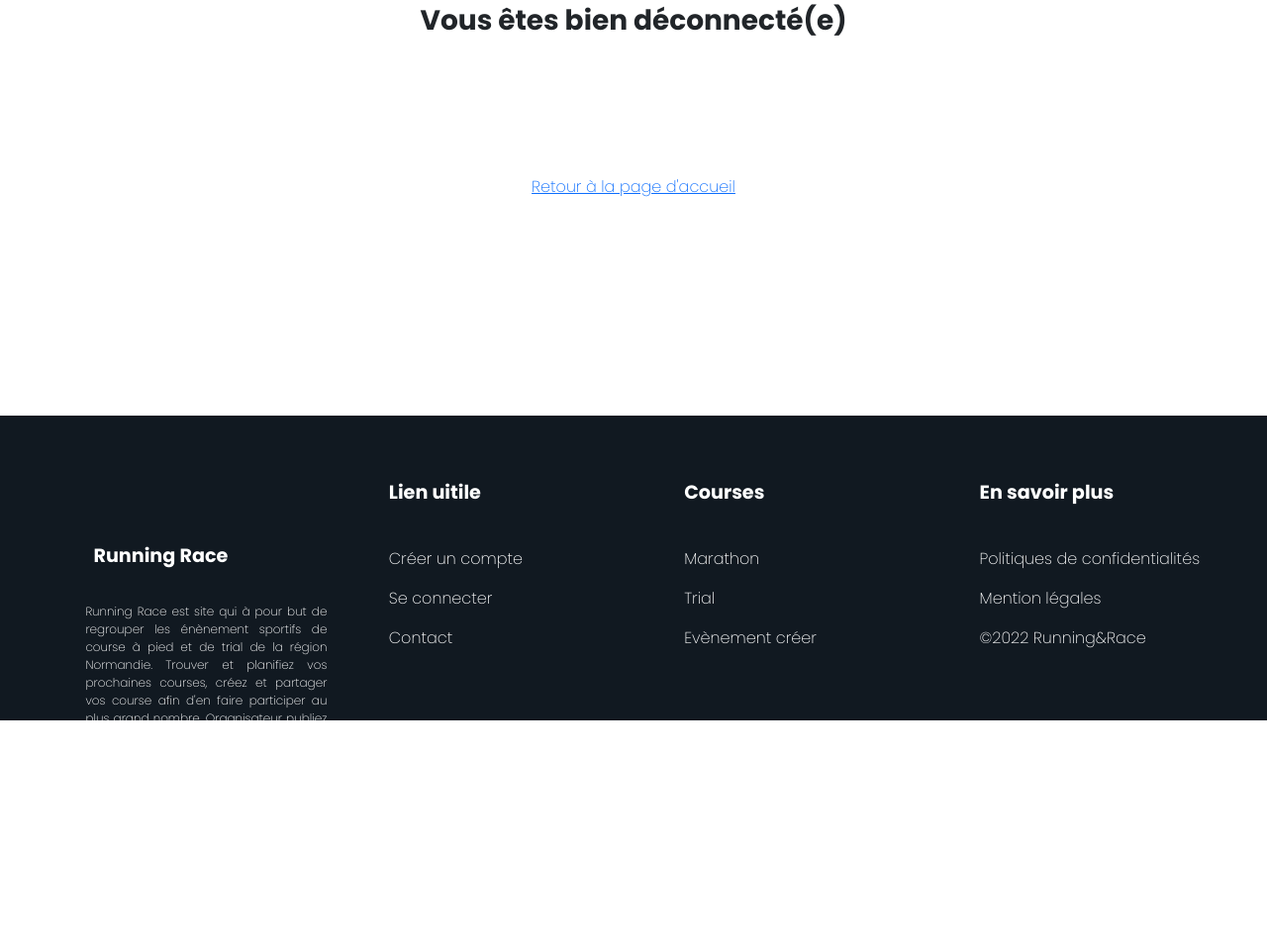
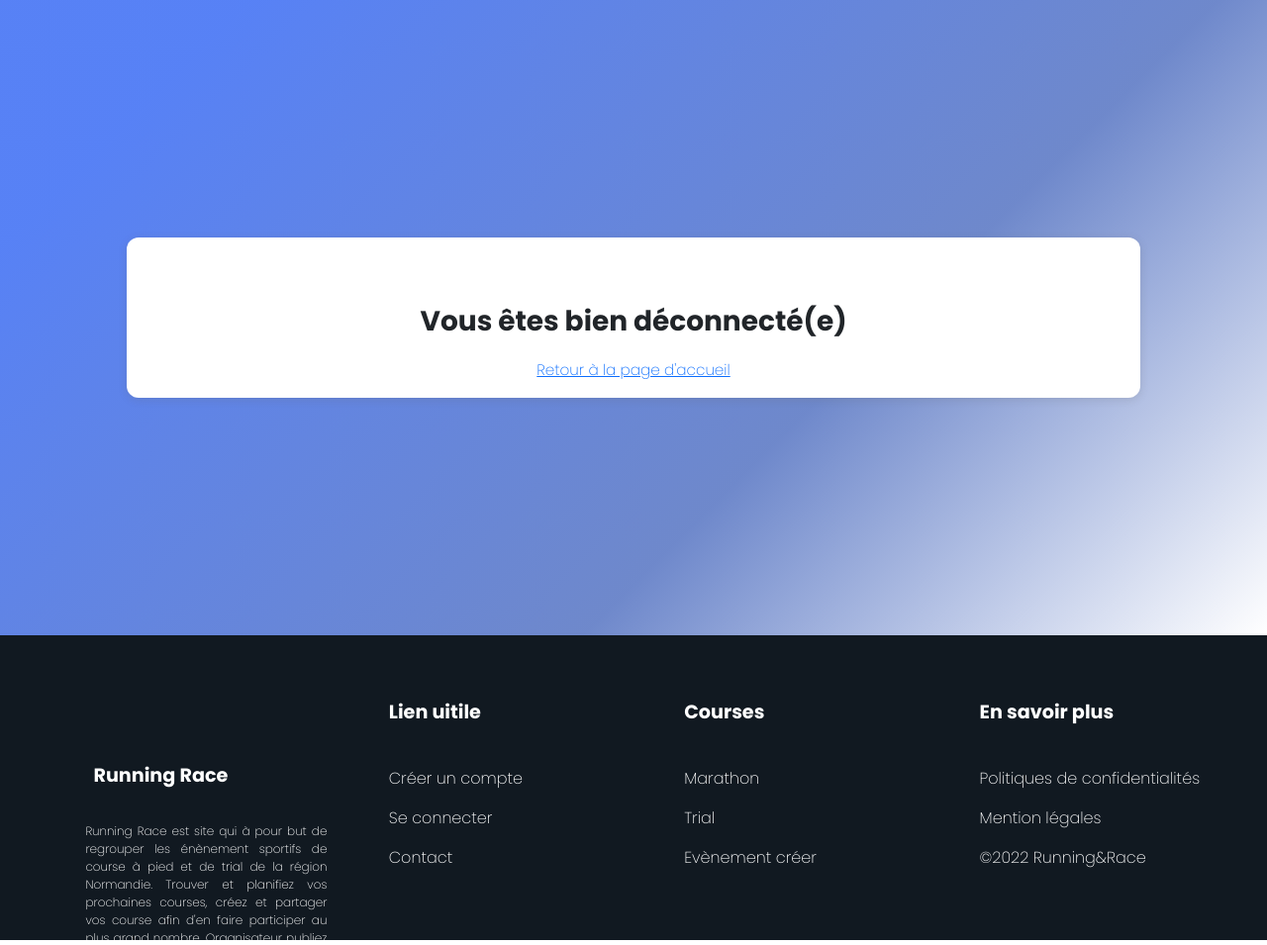
Before and after one commit to MickaelVotte/TitreProV2, a PHP site: page /view/logout.php in a window 1280 px wide. Shown: the part 72-1027 px from the top of the page at 99% size. Before the commit the page ends 800 px from the top, so only its background shows below. Run offline with PHP 8.4, Linux system fonts and the light colour scheme; the visitor is signed in with stand-in values (Sample User, id 1); some libraries are stand-ins or nearby versions.

Commit message:
ajout de css photo + design logout/supprimer user

```diff
--- a/assets/style/login.css
+++ b/assets/style/login.css
@@ -9,7 +9,7 @@
 
 
 .bglogin{
-background: rgba(0, 0, 0, 0.2)  url("../img/login.jpg");
+background: rgba(0, 0, 0, 0.2)  url("../img/rr.jpg");
 background-size: cover;
 background-repeat: no-repeat;
 background-position:center;
@@ -49,6 +49,26 @@ background: linear-gradient(135deg, rgba(64,112,244,0.8802871490393032) 13%, rgb
     padding: 0;
     width: 65%;
 }
+.formulaire4{
+    margin: 7rem 15rem;
+    position: relative;
+    padding: 1rem;
+    border-radius: 0.75rem;
+    box-shadow: rgba(99, 99, 99, 0.2) 0px 2px 8px 0px;
+    background-color: #fff;
+
+
+}
+.formulaire5{
+    margin: 15rem 8em;
+    position: relative;
+    padding: 1rem;
+    border-radius: 0.75rem;
+    box-shadow: rgba(99, 99, 99, 0.2) 0px 2px 8px 0px;
+    background-color: #fff;
+
+
+}
 
 
 @media screen and (max-width: 900px) {
@@ -56,7 +76,17 @@ background: linear-gradient(135deg, rgba(64,112,244,0.8802871490393032) 13%, rgb
      width: 100%;
     }
 }
+@media screen and (max-width: 900px) {
+    .formulaire4{
+     margin: 0;
+    }
+}
 
+@media screen and (max-width: 900px) {
+    .formulaire5{
+     margin: 10rem 1rem;
+}
+}
 
 
 .titleNameLogin{
@@ -259,15 +289,6 @@ i{
 
 /**********LOGOUT************/
 
-.logoutBox
-{
-    display: flex;
-    justify-content: center;
-    text-align: center;
-    border-radius: 0.75rem;
-    box-shadow: 2p 2px 10px rgba(0, 0, 0, 0.2);
-    height: 20rem;
-}
 
 .btn-login3
 {
--- a/controllers/controller_closeAccount.php
+++ b/controllers/controller_closeAccount.php
@@ -4,10 +4,6 @@ require_once '../config.php';
 require_once '../models/Database.php';
 require_once '../models/User.php';
 
-
-
-var_dump($_SESSION);
-var_dump($_GET);
 
 
 if (isset($_GET['action']) && isset($_GET['idUser']) && $_GET['action'] == 'delete') {
--- a/view/home.php
+++ b/view/home.php
@@ -64,7 +64,7 @@
                     </div>
                     <div class="card-bottom">
                         <div class="stat">
-                            <a class="btncard" href="#">En savoir plus</a>
+                            <a class="btncard" href="./courses.php">En savoir plus</a>
                         </div>
                     </div>
                 </div>
@@ -82,7 +82,7 @@
                     </div>
                     <div class="card-bottom">
                         <div class="stat">
-                            <a class="btncard" href="#">En savoir plus</a>
+                            <a class="btncard" href="./courses.php">En savoir plus</a>
                         </div>
                     </div>
                 </div>
--- a/view/logout.php
+++ b/view/logout.php
@@ -11,10 +11,18 @@ require_once '../controllers/controller_logout.php'
 <?php include('../elements/header.php') ?>
 
 
-<div class="row m-0 p-0 logoutBox">
+<div class="row m-0 p-0 bglogin3">
+    <div class="col-12 m-0 p-0 ">
+        <div class="formulaire5 ">
+            <div class="text-center mt-5 m-0 p-0">
+                <p class="fw-bolder fs-3">Vous êtes bien déconnecté(e) </p>
+            <a class="textLoginBottom" href="./home.php">Retour à la page d'accueil</a>
+            </div>
 
-    <p class="fw-bolder fs-3">Vous  êtes bien déconnecté(e) </p>
-    <a href="./home.php">Retour à la page d'accueil</a>
+        </div>
+
+    </div>
+
 
 </div>
 
```
Also changed, not shown: assets/style/courses.css (+27 -2 lines), view/closeAccount.php (+9 -9 lines), view/event.php (+9 -8 lines), view/profil.php (+10 -8 lines), assets/img/running2.jpg (added), 2 other files.
